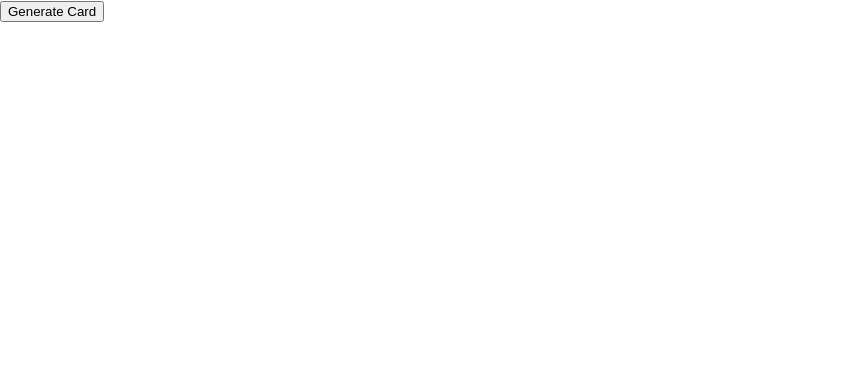
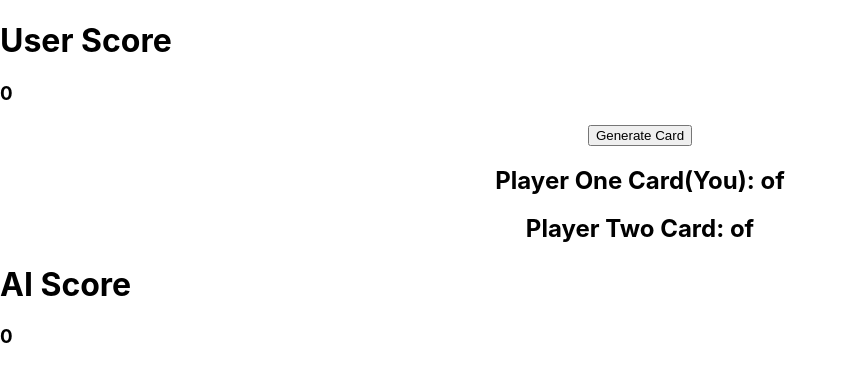
Before and after one commit to TheGavinCorkery/ReactWar, a React (Create React App) app: page / in a window 1280 px wide. Shown: the top 382 px of the page, without its empty margins (0-848 px from the left). Built offline with nearby package versions, Linux system fonts and the light colour scheme.

Commit message:
Working on updating score after a round is played

```diff
--- a/src/App.js
+++ b/src/App.js
@@ -7,6 +7,8 @@ class App extends Component {
     super(props);
     this.state = {  }
   }
+
+
   render() {
     return (
       <div className = "container-fluid">
--- a/src/components/Card/Card.jsx
+++ b/src/components/Card/Card.jsx
@@ -1,5 +1,7 @@
 import React, { Component } from 'react';
 class Card extends Component {
+    userScore = 0
+    aiScore = 0
     constructor(props) {
         super(props);
         this.state = {
@@ -32,14 +34,43 @@ class Card extends Component {
             userCard: userCard
         })
         this.getAICard()
-        console.log(this.state.userCard)
-        console.log(this.state.aiCard)
+    }
+
+    compareCards = () => {
+        if (this.state.userCard[1] > this.state.aiCard[1]){
+            this.userScore++;
+        }else if (this.state.userCard[1] < this.state.aiCard[1]){
+            this.aiScore++;
+        }else {
+            window.alert("The match was a tie")
+        }
+    }
+
+    runGame = () => {
+        this.getCard();
+        this.compareCards();
+        this.forceUpdate();
     }
 
     render() {
+        console.log(this.state.userCard)
+        console.log(this.state.aiCard)
+
         return (
-            <div>
-                <button onClick = {this.getCard}>Generate Card</button>
+            <div className="row">
+                <div className="col-lg-2">
+                    <h1>User Score</h1>
+                    <h3>{this.userScore}</h3>
+                </div>
+                <div className = "col-lg-8" align = "center">
+                    <button onClick = {this.runGame}>Generate Card</button>
+                    <h2>Player One Card(You): {this.state.userCard[1]} of {this.state.userCard[0]}</h2>
+                    <h2>Player Two Card: {this.state.aiCard[1]} of {this.state.aiCard[0]}</h2>
+                </div>
+                <div className="col-lg-2">
+                    <h1>AI Score</h1>
+                    <h3>{this.aiScore}</h3>
+                </div>
             </div>
          );
     }
```
